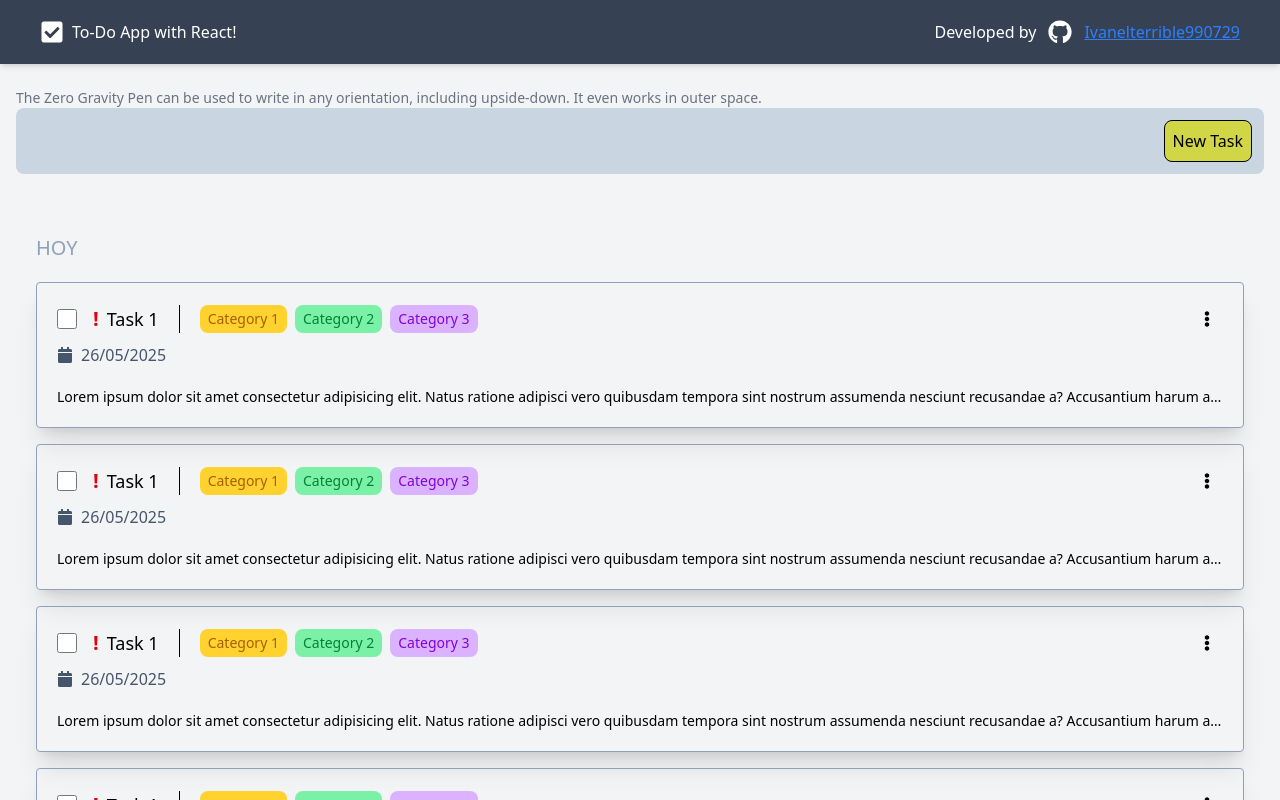
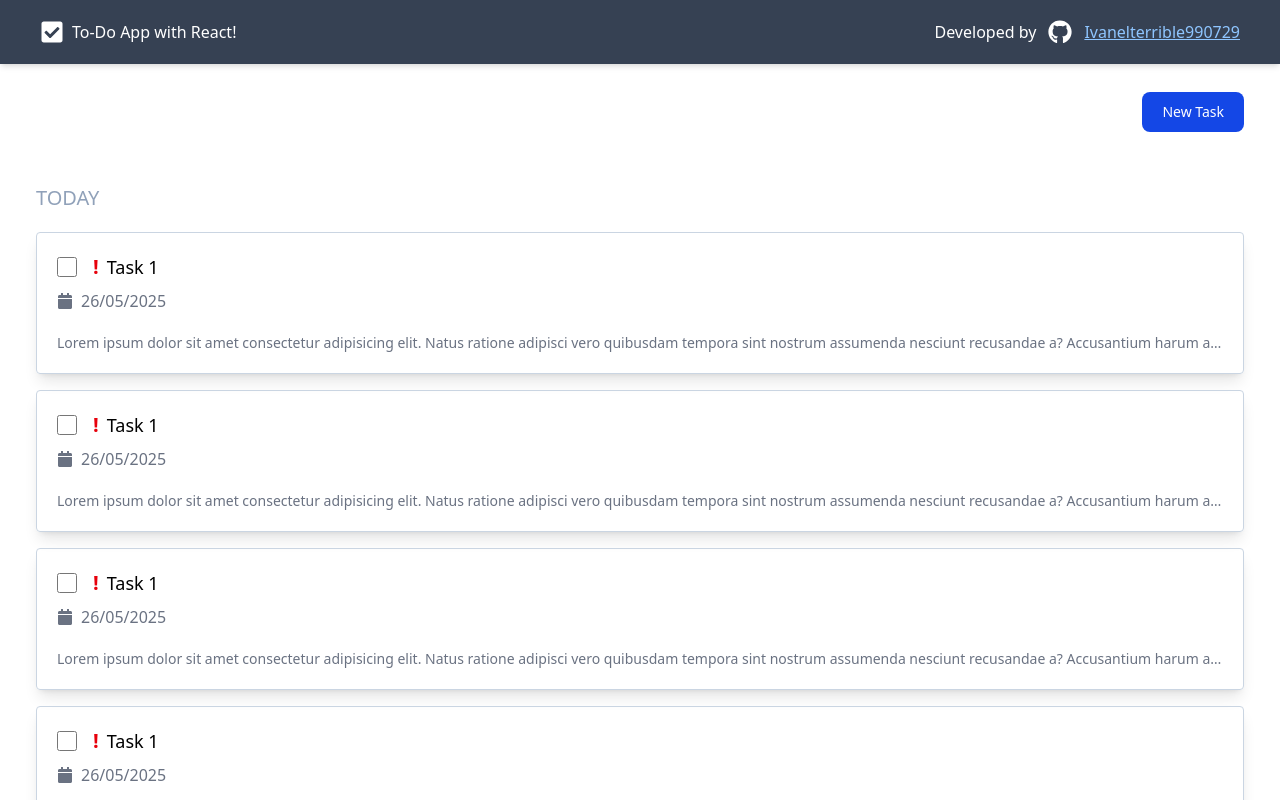
Before and after one commit to Ivanelterrible990729/todo-app-react, a React (Vite) app: page / in a window 1280 px wide. Shown: the top 800 px of the page. Built offline with nearby package versions, Linux system fonts and the light colour scheme.

Commit message:
Creates basic styles for ui interface

```diff
--- a/src/App.jsx
+++ b/src/App.jsx
@@ -7,7 +7,7 @@ function App() {
 	const [count, setCount] = useState(0);
 
 	return (
-		<div className='min-h-screen bg-gray-100 flex flex-col'>
+		<div className='min-h-screen flex flex-col'>
 			<Header />
 			<main className='flex-1 container mx-auto p-4'>
 				<Home />
--- a/src/components/layout/Header.jsx
+++ b/src/components/layout/Header.jsx
@@ -19,7 +19,7 @@ export default function Header() {
 
                         <div className="flex flex-row items-center">
                             <FaGithub className="w-12 h-6" />
-                            <a href="https://github.com/Ivanelterrible990729" target="_blank" className="underline text-blue-500 hover:text-blue-300">Ivanelterrible990729</a>
+                            <a href="https://github.com/Ivanelterrible990729" target="_blank" className="underline text-blue-300 hover:text-blue-500">Ivanelterrible990729</a>
                         </div>
                     </span>
                 </div>
--- a/src/components/task/TaskItem.jsx
+++ b/src/components/task/TaskItem.jsx
@@ -5,36 +5,36 @@ export default function TaskItem() {
 
     return (
         <>
-        <div className="h-auto border border-slate-400 rounded shadow-xl p-5">
+        <div className="card">
             <div className="flex flex-row items-center justify-between">
                 <div className="flex items-center">
                     <input id="checkbox" type="checkbox" class="h-5 w-5 cursor-pointer mr-2"/>
 
                     <label for="checkbox" className="text-lg font-medium">
-                        <span className="text-red-600 text-xl font-bold mx-2">!</span>
+                        <span className="text-danger text-xl font-bold mx-2">!</span>
                         Task 1
                     </label>
 
-                    <span className="flex items-center text-sm border-l ml-5 pl-5 space-x-2">
+                    {/* <span className="flex items-center text-sm border-l ml-5 pl-5 space-x-2">
                         <span className="rounded-lg bg-amber-300 text-yellow-700 px-2 py-1">Category 1</span>
                         <span className="rounded-lg bg-green-300 text-green-700 px-2 py-1">Category 2</span>
                         <span className="rounded-lg bg-purple-300 text-purple-700 px-2 py-1">Category 3</span>
-                    </span>
+                    </span> */}
                 </div>
 
-                <div className="flex items-center">
-                    <button className="cursor-pointer hover:bg-slate-300 rounded p-2">
+                {/* <div className="flex items-center">
+                    <button className="btn-alternative">
                         <FaEllipsisV />
                     </button>
-                </div>
+                </div> */}
             </div>
 
-            <div className="flex items-center text-slate-600 my-2">
+            <div className="flex items-center text-gray-500 my-2">
                 <FaCalendar className="h-4 mr-2"/>
                 <span>26/05/2025</span>
             </div>
 
-            <p className="truncate text-sm mt-5">
+            <p className="truncate text-gray-500 text-sm mt-5">
                 Lorem ipsum dolor sit amet consectetur adipisicing elit. Natus ratione adipisci vero quibusdam tempora sint nostrum assumenda nesciunt recusandae a? Accusantium harum autem ipsum rerum itaque, atque odit sequi corrupti.
             </p>
         </div>
--- a/src/index.css
+++ b/src/index.css
@@ -1 +1,45 @@
 @import "tailwindcss";
+
+/*
+BUTTONS ----------------------------------
+*/
+
+.btn-primary {
+    @apply text-white bg-blue-700 hover:bg-blue-800 focus:ring-4 focus:ring-blue-300 font-medium rounded-lg text-sm px-5 py-2.5 me-2 dark:bg-blue-600 dark:hover:bg-blue-700 focus:outline-none dark:focus:ring-blue-800;
+}
+
+.btn-success {
+    @apply focus:outline-none text-white bg-green-700 hover:bg-green-800 focus:ring-4 focus:ring-green-300 font-medium rounded-lg text-sm px-5 py-2.5 me-2 dark:bg-green-600 dark:hover:bg-green-700 dark:focus:ring-green-800;
+}
+
+.btn-warning {
+    @apply focus:outline-none text-white bg-yellow-400 hover:bg-yellow-500 focus:ring-4 focus:ring-yellow-300 font-medium rounded-lg text-sm px-5 py-2.5 me-2 dark:focus:ring-yellow-900;
+}
+
+.btn-danger {
+    @apply focus:outline-none text-white bg-red-700 hover:bg-red-800 focus:ring-4 focus:ring-red-300 font-medium rounded-lg text-sm px-5 py-2.5 me-2 dark:bg-red-600 dark:hover:bg-red-700 dark:focus:ring-red-900;
+}
+
+.btn-dark {
+    @apply text-white bg-gray-800 hover:bg-gray-900 focus:outline-none focus:ring-4 focus:ring-gray-300 font-medium rounded-lg text-sm px-5 py-2.5 me-2 dark:bg-gray-800 dark:hover:bg-gray-700 dark:focus:ring-gray-700 dark:border-gray-700;
+}
+
+.btn-alternative {
+    @apply cursor-pointer hover:bg-slate-300 rounded p-2;
+}
+
+/*
+TASK ELEMENTS ----------------------------------
+*/
+
+.card {
+    @apply border border-slate-300 rounded shadow-lg p-5;
+}
+
+/*
+TEXT ---------------------------------
+*/
+
+.text-danger {
+    @apply text-red-600;
+}
--- a/src/pages/Home.jsx
+++ b/src/pages/Home.jsx
@@ -3,19 +3,15 @@ import TaskItem from '.././components/task/TaskItem';
 export default function Home() {
     return (
         <>
-            <p class="text-gray-500 dark:text-gray-400 mt-2 text-sm ">
-                The Zero Gravity Pen can be used to write in any orientation, including upside-down. It even works in outer space.
-            </p>
-
-            <div className='sticky top-1 bg-slate-300 border-slate-300 rounded-lg text-right p-3'>
-                <button className='bg-[#d1d646] border rounded-lg p-2 top-0'>
+            <div className='sticky top-0 bg-white rounded-lg text-right p-3'>
+                <button className='btn-primary'>
                     New Task
                 </button>
             </div>
 
-            <div className='p-5'>
+            <div className='px-5 pb-5'>
                 <div className='flex items-center justify-between'>
-                    <h2 className='text-xl text-slate-400 mt-10 mb-5'>HOY</h2>
+                    <h2 className='text-xl text-slate-400 mt-10 mb-5'>TODAY</h2>
                 </div>
 
                 <div className='space-y-4'>
@@ -26,7 +22,7 @@ export default function Home() {
                     <TaskItem />
                 </div>
 
-                <h2 className='text-xl text-slate-400 mt-10 mb-5'>MAS TARDE</h2>
+                <h2 className='text-xl text-slate-400 mt-15 mb-5'>LATER</h2>
 
                 <div className='space-y-4'>
                     <TaskItem />
```
